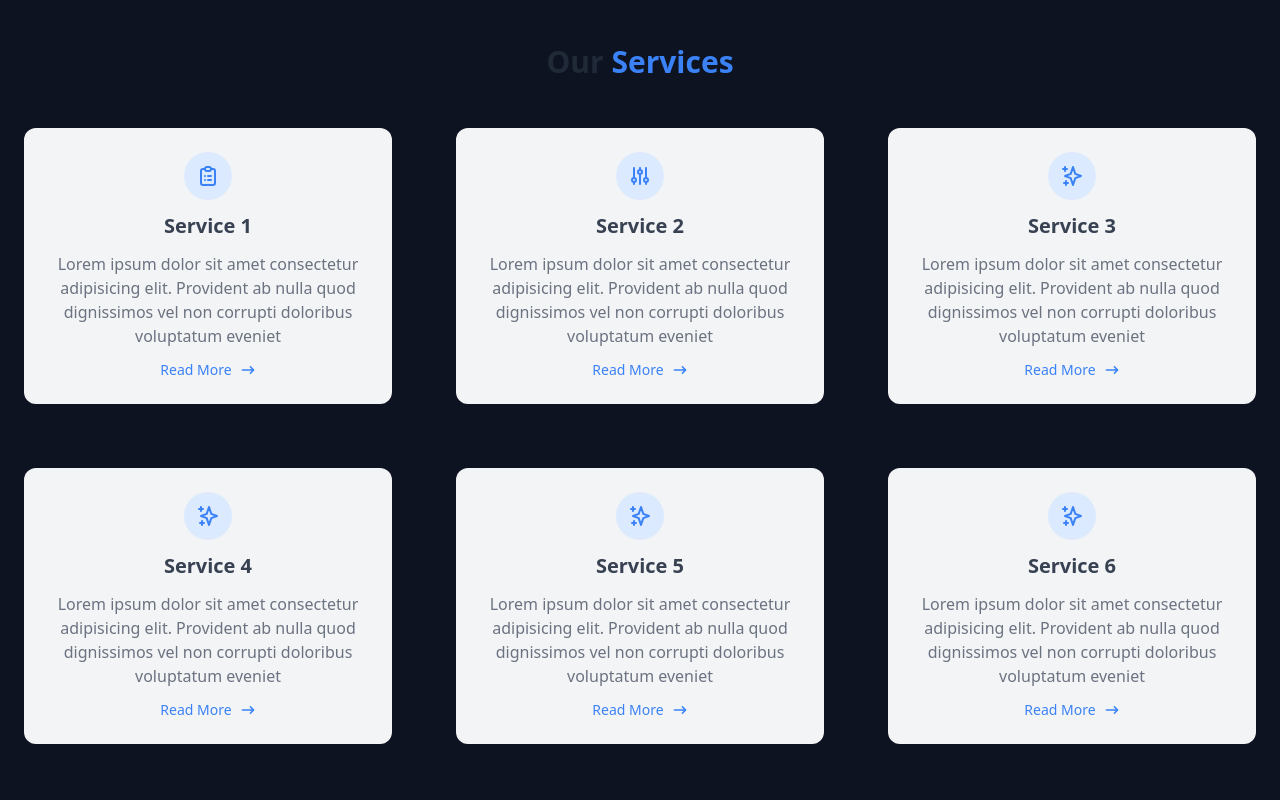
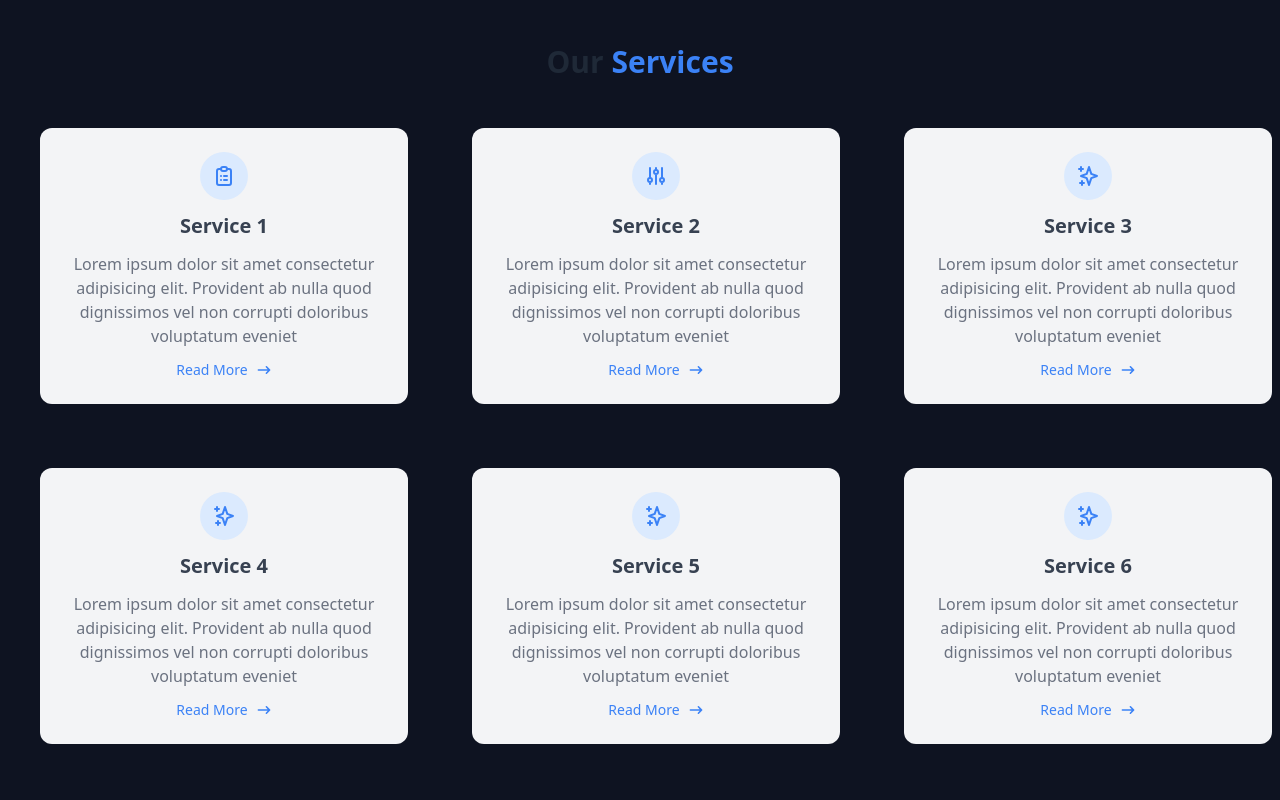
Before and after one commit to IronYR/bluediamond-frontend, a React (Vite) app: page / in a window 1280 px wide. Shown: the part 640-1440 px from the top of the page. Built offline with nearby package versions, Linux system fonts and the light colour scheme; no server answers.

Commit message:
added transition to services component and modularized it

```diff
--- a/src/components/Services.jsx
+++ b/src/components/Services.jsx
@@ -1,66 +1,95 @@
-import React from "react";
+import React, { useEffect, useRef } from "react";
 
-export default function Services() {
+// New ServiceCard component with animation
+const ServiceCard = ({ title, description, icon }) => {
+  const cardRef = useRef(null);
+
+  useEffect(() => {
+    const observer = new IntersectionObserver(
+      (entries) => {
+        entries.forEach((entry) => {
+          if (entry.isIntersecting) {
+            entry.target.classList.add('animate-fade-in-up');
+            observer.unobserve(entry.target);
+          }
+        });
+      },
+      { threshold: 0.1 }
+    );
+
+    if (cardRef.current) {
+      observer.observe(cardRef.current);
+    }
+
+    return () => {
+      if (cardRef.current) {
+        observer.unobserve(cardRef.current);
+      }
+    };
+  }, []);
+
   return (
-    <>
-      <section>
-        <div class="container px-6 py-10 mx-auto"  id="services">
-          <h1 class="text-2xl font-semibold text-center text-gray-800 capitalize lg:text-3xl dark:text-white">
-            Our{" "}
-            <span class="text-blue-500">Services</span>
+    <div ref={cardRef} className="flex flex-col items-center p-6 space-y-3 text-center bg-gray-100 rounded-xl dark:bg-gray-800 opacity-0 translate-y-4">
+      <span className="inline-block p-3 text-blue-500 bg-blue-100 rounded-full dark:text-white dark:bg-blue-500">
+        {icon}
+      </span>
+
+      <h1 className="text-xl font-semibold text-gray-700 capitalize dark:text-white">
+        {title}
       </h1>
 
-          <div class="grid grid-cols-1 gap-8 mt-8 xl:mt-12 xl:gap-16 md:grid-cols-2 xl:grid-cols-3">
-            <div class="flex flex-col items-center p-6 space-y-3 text-center bg-gray-100 rounded-xl dark:bg-gray-800">
-              <span class="inline-block p-3 text-blue-500 bg-blue-100 rounded-full dark:text-white dark:bg-blue-500">
+      <p className="text-gray-500 dark:text-gray-300">{description}</p>
+
+      <a
+        href="#"
+        className="flex items-center -mx-1 text-sm text-blue-500 capitalize transition-colors duration-300 transform dark:text-blue-400 hover:underline hover:text-blue-600 dark:hover:text-blue-500"
+      >
+        <span className="mx-1">read more</span>
+        <svg
+          className="w-4 h-4 mx-1 rtl:-scale-x-100"
+          fill="currentColor"
+          viewBox="0 0 20 20"
+          xmlns="http://www.w3.org/2000/svg"
+        >
+          <path
+            fillRule="evenodd"
+            d="M12.293 5.293a1 1 0 011.414 0l4 4a1 1 0 010 1.414l-4 4a1 1 0 01-1.414-1.414L14.586 11H3a1 1 0 110-2h11.586l-2.293-2.293a1 1 0 010-1.414z"
+            clipRule="evenodd"
+          ></path>
+        </svg>
+      </a>
+    </div>
+  );
+};
+
+// Array of service data
+const services = [
+  {
+    title: "Service 1",
+    description:
+      "Lorem ipsum dolor sit amet consectetur adipisicing elit. Provident ab nulla quod dignissimos vel non corrupti doloribus voluptatum eveniet",
+    icon: (
       <svg
         xmlns="http://www.w3.org/2000/svg"
-                  class="w-6 h-6"
+        className="w-6 h-6"
         fill="none"
         viewBox="0 0 24 24"
         stroke="currentColor"
       >
         <path
-                    stroke-linecap="round"
-                    stroke-linejoin="round"
-                    stroke-width="2"
+          strokeLinecap="round"
+          strokeLinejoin="round"
+          strokeWidth="2"
           d="M9 5H7a2 2 0 00-2 2v12a2 2 0 002 2h10a2 2 0 002-2V7a2 2 0 00-2-2h-2M9 5a2 2 0 002 2h2a2 2 0 002-2M9 5a2 2 0 012-2h2a2 2 0 012 2m-3 7h3m-3 4h3m-6-4h.01M9 16h.01"
         />
       </svg>
-              </span>
-
-              <h1 class="text-xl font-semibold text-gray-700 capitalize dark:text-white">
-                Service 1
-              </h1>
-
-              <p class="text-gray-500 dark:text-gray-300">
-                Lorem ipsum dolor sit amet consectetur adipisicing elit.
-                Provident ab nulla quod dignissimos vel non corrupti doloribus
-                voluptatum eveniet
-              </p>
-
-              <a
-                href="#"
-                class="flex items-center -mx-1 text-sm text-blue-500 capitalize transition-colors duration-300 transform dark:text-blue-400 hover:underline hover:text-blue-600 dark:hover:text-blue-500"
-              >
-                <span class="mx-1">read more</span>
-                <svg
-                  class="w-4 h-4 mx-1 rtl:-scale-x-100"
-                  fill="currentColor"
-                  viewBox="0 0 20 20"
-                  xmlns="http://www.w3.org/2000/svg"
-                >
-                  <path
-                    fill-rule="evenodd"
-                    d="M12.293 5.293a1 1 0 011.414 0l4 4a1 1 0 010 1.414l-4 4a1 1 0 01-1.414-1.414L14.586 11H3a1 1 0 110-2h11.586l-2.293-2.293a1 1 0 010-1.414z"
-                    clip-rule="evenodd"
-                  ></path>
-                </svg>
-              </a>
-            </div>
-
-            <div class="flex flex-col items-center p-6 space-y-3 text-center bg-gray-100 rounded-xl dark:bg-gray-800">
-              <span class="inline-block p-3 text-blue-500 bg-blue-100 rounded-full dark:text-white dark:bg-blue-500">
+    ),
+  },
+  {
+    title: "Service 2",
+    description:
+      "Lorem ipsum dolor sit amet consectetur adipisicing elit. Provident ab nulla quod dignissimos vel non corrupti doloribus voluptatum eveniet",
+    icon: (
       <svg
         xmlns="http://www.w3.org/2000/svg"
         class="w-6 h-6"
@@ -75,40 +104,13 @@ export default function Services() {
           d="M12 6V4m0 2a2 2 0 100 4m0-4a2 2 0 110 4m-6 8a2 2 0 100-4m0 4a2 2 0 110-4m0 4v2m0-6V4m6 6v10m6-2a2 2 0 100-4m0 4a2 2 0 110-4m0 4v2m0-6V4"
         />
       </svg>
-              </span>
-
-              <h1 class="text-xl font-semibold text-gray-700 capitalize dark:text-white">
-                Service 2
-              </h1>
-
-              <p class="text-gray-500 dark:text-gray-300">
-                Lorem ipsum dolor sit amet consectetur adipisicing elit.
-                Provident ab nulla quod dignissimos vel non corrupti doloribus
-                voluptatum eveniet
-              </p>
-
-              <a
-                href="#"
-                class="flex items-center -mx-1 text-sm text-blue-500 capitalize transition-colors duration-300 transform dark:text-blue-400 hover:underline hover:text-blue-600 dark:hover:text-blue-500"
-              >
-                <span class="mx-1">read more</span>
-                <svg
-                  class="w-4 h-4 mx-1 rtl:-scale-x-100"
-                  fill="currentColor"
-                  viewBox="0 0 20 20"
-                  xmlns="http://www.w3.org/2000/svg"
-                >
-                  <path
-                    fill-rule="evenodd"
-                    d="M12.293 5.293a1 1 0 011.414 0l4 4a1 1 0 010 1.414l-4 4a1 1 0 01-1.414-1.414L14.586 11H3a1 1 0 110-2h11.586l-2.293-2.293a1 1 0 010-1.414z"
-                    clip-rule="evenodd"
-                  ></path>
-                </svg>
-              </a>
-            </div>
-
-            <div class="flex flex-col items-center p-6 space-y-3 text-center bg-gray-100 rounded-xl dark:bg-gray-800">
-              <span class="inline-block p-3 text-blue-500 bg-blue-100 rounded-full dark:text-white dark:bg-blue-500">
+    ),
+  },
+  {
+    title: "Service 3",
+    description:
+      "Lorem ipsum dolor sit amet consectetur adipisicing elit. Provident ab nulla quod dignissimos vel non corrupti doloribus voluptatum eveniet",
+    icon: (
       <svg
         xmlns="http://www.w3.org/2000/svg"
         class="w-6 h-6"
@@ -123,39 +125,13 @@ export default function Services() {
           d="M5 3v4M3 5h4M6 17v4m-2-2h4m5-16l2.286 6.857L21 12l-5.714 2.143L13 21l-2.286-6.857L5 12l5.714-2.143L13 3z"
         />
       </svg>
-              </span>
-
-              <h1 class="text-xl font-semibold text-gray-700 capitalize dark:text-white" >
-                Service 3
-              </h1>
-
-              <p class="text-gray-500 dark:text-gray-300">
-                Lorem ipsum dolor sit amet consectetur adipisicing elit.
-                Provident ab nulla quod dignissimos vel non corrupti doloribus
-                voluptatum eveniet
-              </p>
-
-              <a
-                href="#"
-                class="flex items-center -mx-1 text-sm text-blue-500 capitalize transition-colors duration-300 transform dark:text-blue-400 hover:underline hover:text-blue-600 dark:hover:text-blue-500"
-              >
-                <span class="mx-1">read more</span>
-                <svg
-                  class="w-4 h-4 mx-1 rtl:-scale-x-100"
-                  fill="currentColor"
-                  viewBox="0 0 20 20"
-                  xmlns="http://www.w3.org/2000/svg"
-                >
-                  <path
-                    fill-rule="evenodd"
-                    d="M12.293 5.293a1 1 0 011.414 0l4 4a1 1 0 010 1.414l-4 4a1 1 0 01-1.414-1.414L14.586 11H3a1 1 0 110-2h11.586l-2.293-2.293a1 1 0 010-1.414z"
-                    clip-rule="evenodd"
-                  ></path>
-                </svg>
-              </a>
-            </div>
-            <div class="flex flex-col items-center p-6 space-y-3 text-center bg-gray-100 rounded-xl dark:bg-gray-800">
-              <span class="inline-block p-3 text-blue-500 bg-blue-100 rounded-full dark:text-white dark:bg-blue-500">
+    ),
+  },
+  {
+    title: "Service 4",
+    description:
+      "Lorem ipsum dolor sit amet consectetur adipisicing elit. Provident ab nulla quod dignissimos vel non corrupti doloribus voluptatum eveniet",
+    icon: (
       <svg
         xmlns="http://www.w3.org/2000/svg"
         class="w-6 h-6"
@@ -170,39 +146,13 @@ export default function Services() {
           d="M5 3v4M3 5h4M6 17v4m-2-2h4m5-16l2.286 6.857L21 12l-5.714 2.143L13 21l-2.286-6.857L5 12l5.714-2.143L13 3z"
         />
       </svg>
-              </span>
-
-              <h1 class="text-xl font-semibold text-gray-700 capitalize dark:text-white">
-                Service 4
-              </h1>
-
-              <p class="text-gray-500 dark:text-gray-300">
-                Lorem ipsum dolor sit amet consectetur adipisicing elit.
-                Provident ab nulla quod dignissimos vel non corrupti doloribus
-                voluptatum eveniet
-              </p>
-
-              <a
-                href="#"
-                class="flex items-center -mx-1 text-sm text-blue-500 capitalize transition-colors duration-300 transform dark:text-blue-400 hover:underline hover:text-blue-600 dark:hover:text-blue-500"
-              >
-                <span class="mx-1">read more</span>
-                <svg
-                  class="w-4 h-4 mx-1 rtl:-scale-x-100"
-                  fill="currentColor"
-                  viewBox="0 0 20 20"
-                  xmlns="http://www.w3.org/2000/svg"
-                >
-                  <path
-                    fill-rule="evenodd"
-                    d="M12.293 5.293a1 1 0 011.414 0l4 4a1 1 0 010 1.414l-4 4a1 1 0 01-1.414-1.414L14.586 11H3a1 1 0 110-2h11.586l-2.293-2.293a1 1 0 010-1.414z"
-                    clip-rule="evenodd"
-                  ></path>
-                </svg>
-              </a>
-            </div>
-            <div class="flex flex-col items-center p-6 space-y-3 text-center bg-gray-100 rounded-xl dark:bg-gray-800">
-              <span class="inline-block p-3 text-blue-500 bg-blue-100 rounded-full dark:text-white dark:bg-blue-500">
+    ),
+  },
+  {
+    title: "Service 5",
+    description:
+      "Lorem ipsum dolor sit amet consectetur adipisicing elit. Provident ab nulla quod dignissimos vel non corrupti doloribus voluptatum eveniet",
+    icon: (
       <svg
         xmlns="http://www.w3.org/2000/svg"
         class="w-6 h-6"
@@ -217,39 +167,13 @@ export default function Services() {
           d="M5 3v4M3 5h4M6 17v4m-2-2h4m5-16l2.286 6.857L21 12l-5.714 2.143L13 21l-2.286-6.857L5 12l5.714-2.143L13 3z"
         />
       </svg>
-              </span>
-
-              <h1 class="text-xl font-semibold text-gray-700 capitalize dark:text-white" >
-                Service 5
-              </h1>
-
-              <p class="text-gray-500 dark:text-gray-300">
-                Lorem ipsum dolor sit amet consectetur adipisicing elit.
-                Provident ab nulla quod dignissimos vel non corrupti doloribus
-                voluptatum eveniet
-              </p>
-
-              <a
-                href="#"
-                class="flex items-center -mx-1 text-sm text-blue-500 capitalize transition-colors duration-300 transform dark:text-blue-400 hover:underline hover:text-blue-600 dark:hover:text-blue-500"
-              >
-                <span class="mx-1">read more</span>
-                <svg
-                  class="w-4 h-4 mx-1 rtl:-scale-x-100"
-                  fill="currentColor"
-                  viewBox="0 0 20 20"
-                  xmlns="http://www.w3.org/2000/svg"
-                >
-                  <path
-                    fill-rule="evenodd"
-                    d="M12.293 5.293a1 1 0 011.414 0l4 4a1 1 0 010 1.414l-4 4a1 1 0 01-1.414-1.414L14.586 11H3a1 1 0 110-2h11.586l-2.293-2.293a1 1 0 010-1.414z"
-                    clip-rule="evenodd"
-                  ></path>
-                </svg>
-              </a>
-            </div>
-            <div class="flex flex-col items-center p-6 space-y-3 text-center bg-gray-100 rounded-xl dark:bg-gray-800">
-              <span class="inline-block p-3 text-blue-500 bg-blue-100 rounded-full dark:text-white dark:bg-blue-500">
+    ),
+  },
+  {
+    title: "Service 6",
+    description:
+      "Lorem ipsum dolor sit amet consectetur adipisicing elit. Provident ab nulla quod dignissimos vel non corrupti doloribus voluptatum eveniet",
+    icon: (
       <svg
         xmlns="http://www.w3.org/2000/svg"
         class="w-6 h-6"
@@ -264,40 +188,25 @@ export default function Services() {
           d="M5 3v4M3 5h4M6 17v4m-2-2h4m5-16l2.286 6.857L21 12l-5.714 2.143L13 21l-2.286-6.857L5 12l5.714-2.143L13 3z"
         />
       </svg>
-              </span>
+    ),
+  },
+  // Add the rest of the services here with their respective icons
+];
 
-              <h1 class="text-xl font-semibold text-gray-700 capitalize dark:text-white">
-                Service 6
+export default function Services() {
+  return (
+    <section>
+      <div className="container px-6 py-10 mx-auto" id="services">
+        <h1 className="text-2xl font-semibold text-center text-gray-800 capitalize lg:text-3xl dark:text-white">
+          Our <span className="text-blue-500">Services</span>
         </h1>
 
-              <p class="text-gray-500 dark:text-gray-300">
-                Lorem ipsum dolor sit amet consectetur adipisicing elit.
-                Provident ab nulla quod dignissimos vel non corrupti doloribus
-                voluptatum eveniet
-              </p>
-
-              <a
-                href="#"
-                class="flex items-center -mx-1 text-sm text-blue-500 capitalize transition-colors duration-300 transform dark:text-blue-400 hover:underline hover:text-blue-600 dark:hover:text-blue-500"
-              >
-                <span class="mx-1">read more</span>
-                <svg
-                  class="w-4 h-4 mx-1 rtl:-scale-x-100"
-                  fill="currentColor"
-                  viewBox="0 0 20 20"
-                  xmlns="http://www.w3.org/2000/svg"
-                >
-                  <path
-                    fill-rule="evenodd"
-                    d="M12.293 5.293a1 1 0 011.414 0l4 4a1 1 0 010 1.414l-4 4a1 1 0 01-1.414-1.414L14.586 11H3a1 1 0 110-2h11.586l-2.293-2.293a1 1 0 010-1.414z"
-                    clip-rule="evenodd"
-                  ></path>
-                </svg>
-              </a>
-            </div>
+        <div className="grid grid-cols-1 gap-8 mt-8 xl:mt-12 xl:gap-16 md:grid-cols-2 xl:grid-cols-3">
+          {services.map((service, index) => (
+            <ServiceCard key={index} {...service} />
+          ))}
         </div>
       </div>
     </section>
-    </>
   );
 }
--- a/src/index.css
+++ b/src/index.css
@@ -1,7 +1,20 @@
 @tailwind base;
 @tailwind components;
 @tailwind utilities;
+@keyframes fadeInUp {
+  from {
+    opacity: 0;
+    transform: translateX(0rem);
+  }
+  to {
+    opacity: 1;
+    transform: translateX(1rem);
+  }
+}
 
+.animate-fade-in-up {
+  animation: fadeInUp 0.5s ease-out forwards;
+}
 /* :root {
   font-family: Inter, system-ui, Avenir, Helvetica, Arial, sans-serif;
   line-height: 1.5;
```
Lines whose indentation alone changed are shown as unchanged.
